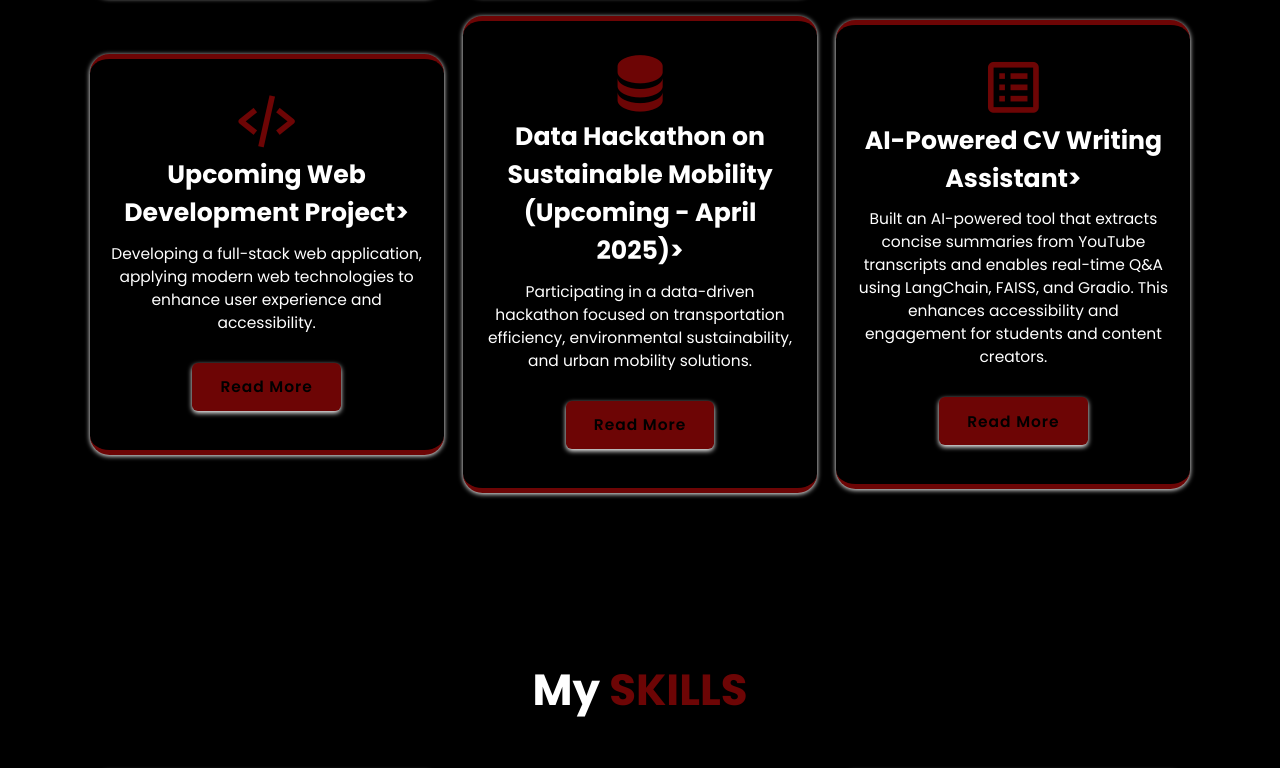
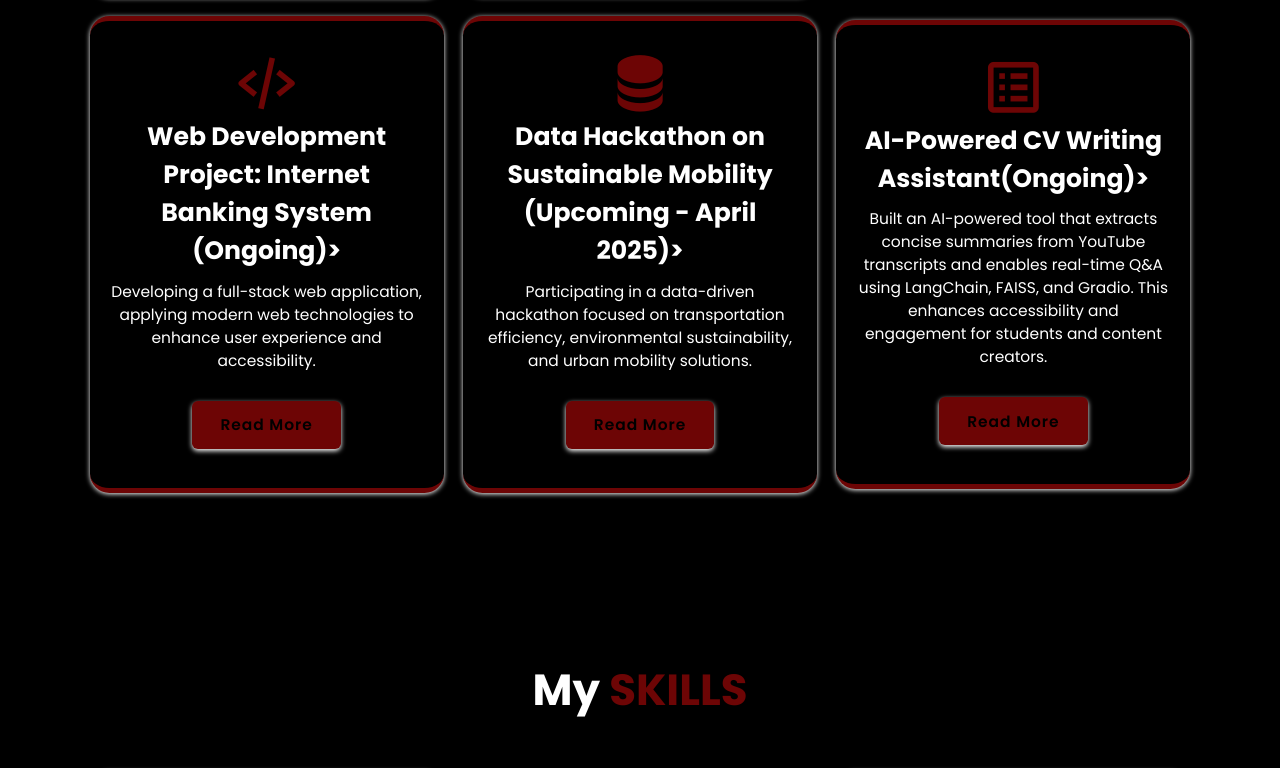
Before and after one commit to yassirHam/my-portfolio, a website built with webpack: page index.html in a window 1280 px wide. Shown: the part 2307-3075 px from the top of the page. Built offline with nearby package versions, Linux system fonts and the light colour scheme.

Commit message:
CV UPDATE

```diff
--- a/index.html
+++ b/index.html
@@ -120,7 +120,7 @@ Let’s connect and explore how technology and AI can drive innovation together!
          </div>
          <div class="projects-box">
             <i class='bx bx-code-alt'></i>
-            <h3> Upcoming Web Development Project></h3>
+            <h3> Web Development Project: Internet Banking System (Ongoing)></h3>
             <p> Developing a full-stack web application, applying modern web technologies to enhance user experience and accessibility.</p>
             <a href="#" class="btn">Read More</a>
          </div>
@@ -133,7 +133,7 @@ Let’s connect and explore how technology and AI can drive innovation together!
          </div>
          <div class="projects-box">
             <i class='bx bx-spreadsheet'></i>
-            <h3>AI-Powered CV Writing Assistant></h3>
+            <h3>AI-Powered CV Writing Assistant(Ongoing)></h3>
             <p> Built an AI-powered tool that extracts concise summaries from YouTube transcripts and enables real-time Q&A using LangChain, FAISS, and Gradio. This enhances accessibility and engagement for students and content creators.</p>
             <a href="https://github.com/yassirHam/AI-Powered-CV-Writing-Assistant" class="btn">Read More</a>
          </div>
```
Also changed, not shown: 1 other file.
